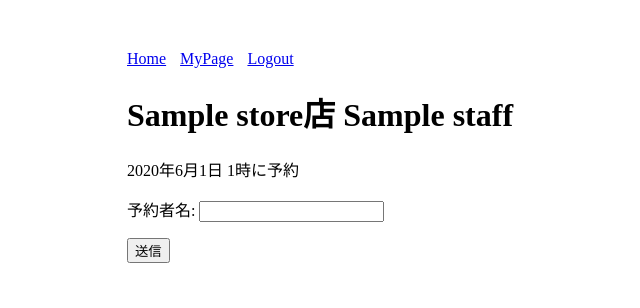
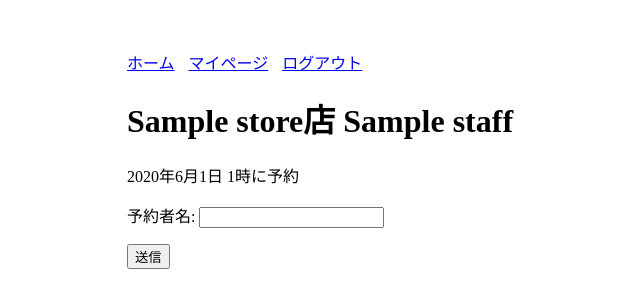
Before and after one commit to saka-21/Booking_site, a Django app: page /staff/1/booking/2020/06/01/1/ in a window 1280 px wide. Shown: the top 308 px of the page, without its empty margins (33-673 px from the left). Run offline with Django 3.2, Linux system fonts and the light colour scheme; a user stored in the database is signed in; tables that the repository leaves empty hold one stand-in row (values such as "Sample post").

Commit message:
Fix: ナビの表示をカタカナへ変更

```diff
--- a/booking/templates/booking/base.html
+++ b/booking/templates/booking/base.html
@@ -22,12 +22,12 @@
 <body>
 
 <nav>
-    <a href="{% url 'booking:store_list' %}">Home</a>
+    <a href="{% url 'booking:store_list' %}">ホーム</a>
     {% if user.is_authenticated %}
-        <a href="{% url 'booking:my_page' %}">MyPage</a>
-        <a href="{% url 'booking:logout' %}">Logout</a>
+        <a href="{% url 'booking:my_page' %}">マイページ</a>
+        <a href="{% url 'booking:logout' %}">ログアウト</a>
     {% else %}
-        <a href="{% url 'booking:login' %}">Login</a>
+        <a href="{% url 'booking:login' %}">ログイン</a>
     {% endif %}
 </nav>
 
```
